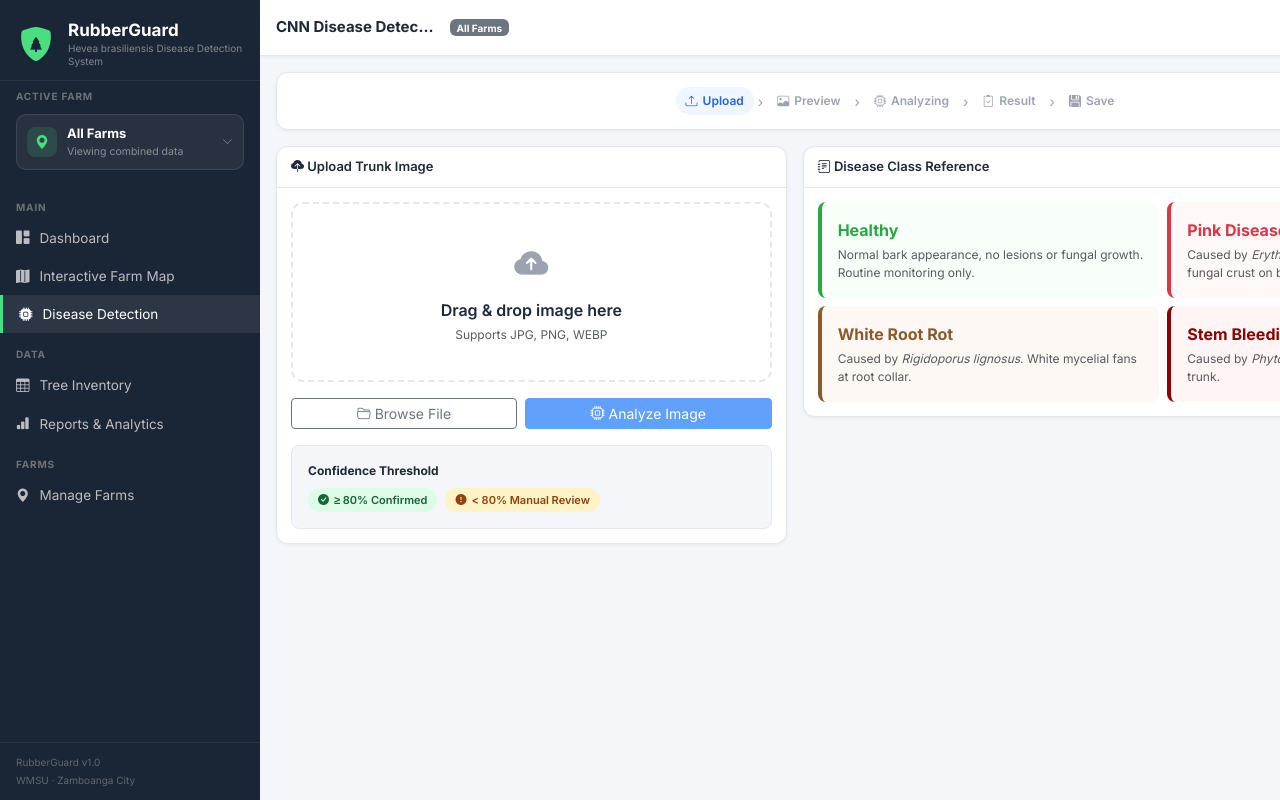
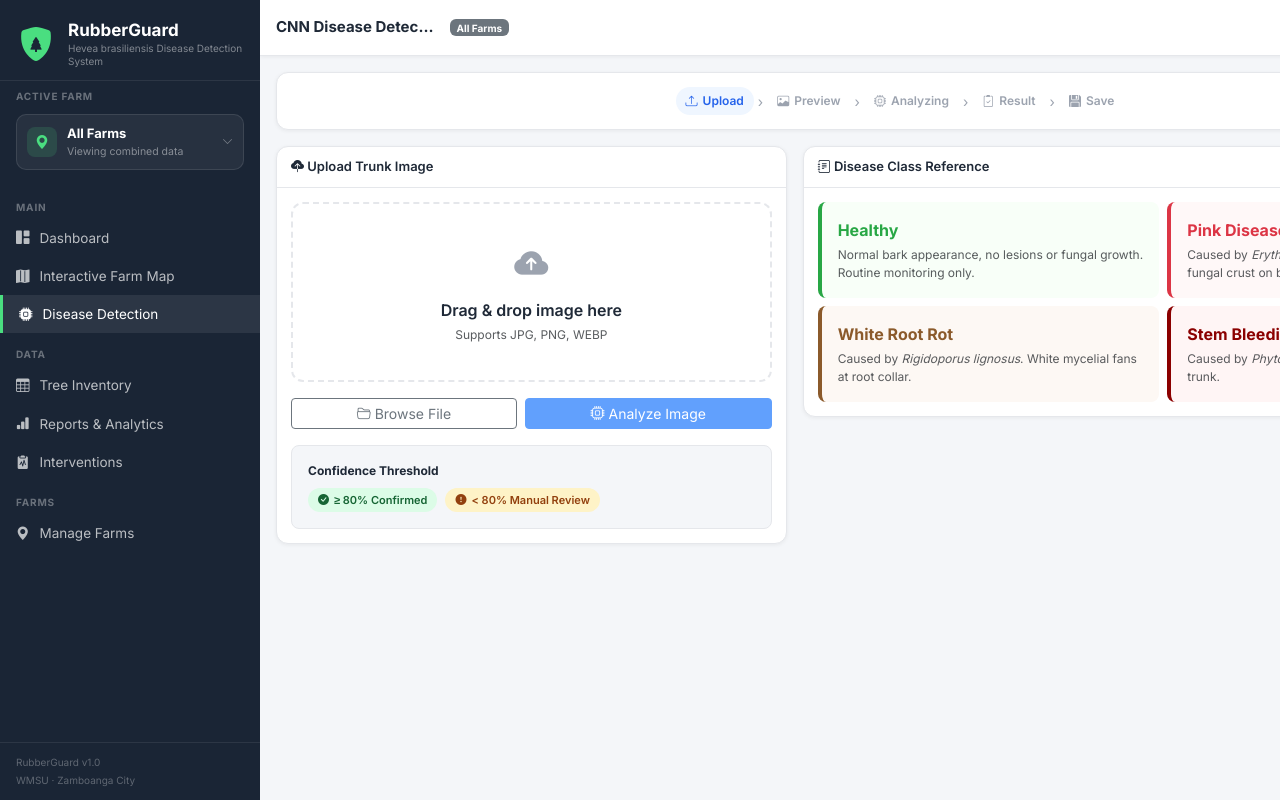
Before and after one commit to Ponkan2077/CS2616, a Django app: page /detection/ in a window 1280 px wide. Run offline with Django 5.2, Linux system fonts and the light colour scheme; a user stored in the database is signed in; data comes from the database, SQL or seed files in the repository.

Commit message:
Add navigation link for Interventions section

```diff
--- a/templates/base.html
+++ b/templates/base.html
@@ -118,6 +118,11 @@
         <i class="bi bi-bar-chart-fill"></i> <span>Reports &amp; Analytics</span>
       </a>
     </div>
+    <div class="nav-item">
+      <a href="{% url 'interventions_log' %}" class="nav-link {% if page == 'interventions' %}active{% endif %}" title="Interventions">
+        <i class="bi bi-clipboard2-pulse-fill"></i> <span>Interventions</span>
+      </a>
+    </div>
 
     <div class="nav-section-label">Farms</div>
     <div class="nav-item">
```
